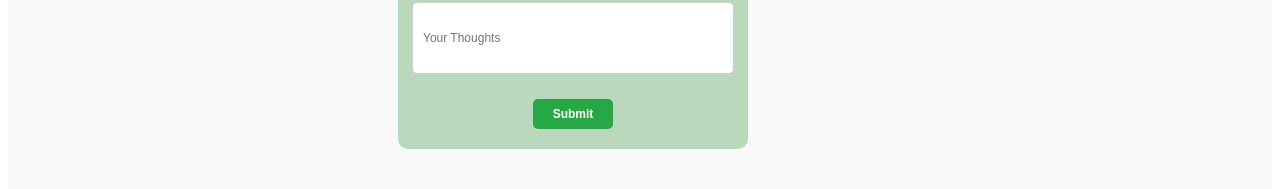
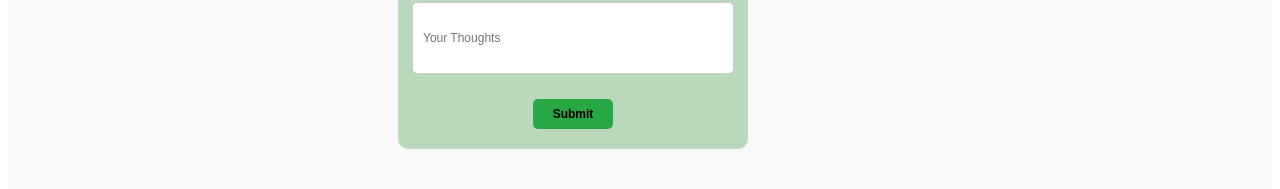
Before and after one commit to Sonugc/nutrition-fellowship, a React (Create React App) app: page / in a window 1280 px wide. Shown: the part 4701-4890 px from the top of the page. Built offline with nearby package versions, Linux system fonts and the light colour scheme.

Commit message:
nutrition

```diff
--- a/src/components/Thoughts.js
+++ b/src/components/Thoughts.js
@@ -20,7 +20,7 @@ function Thoughts() {
                 <input type='thoughts' className='thoughts-input-field' placeholder='Your Thoughts'/>
             </div>
             <div className='submit'>
-            <button className='thoughts-submit'><a href='#'>Submit</a></button>
+            <button className='thoughts-submit'>Submit</button>
             </div>
         </div>
 
```
